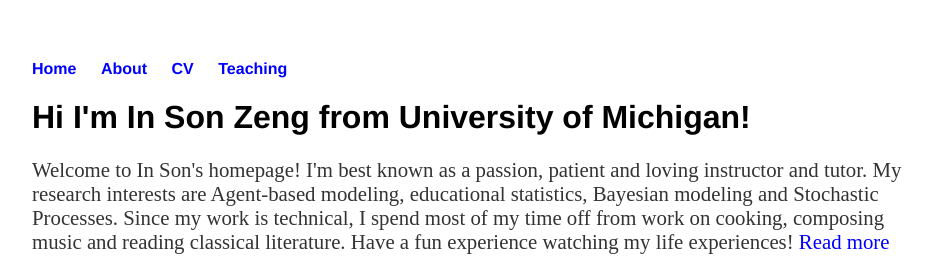
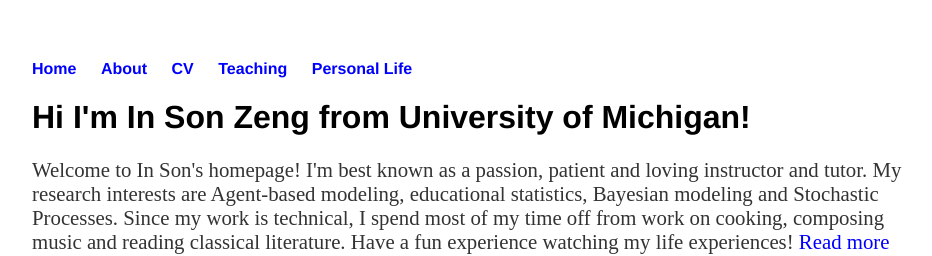
Before and after one commit to son520804/son520804.github.io, a Jekyll site: the page built from index.html, in a window 1280 px wide. Shown: the top 256 px of the page, without its empty margins (160-1092 px from the left). Built offline with Jekyll 4.4.1, drawn with Linux system fonts in a browser that asks for light colours.

Commit message:
Update default.html

```diff
--- a/_layouts/default.html
+++ b/_layouts/default.html
@@ -12,6 +12,7 @@
 		        	<li><a href="/about">About</a></li>
 	        		<li><a href="/cv">CV</a></li>
 	        		<li><a href="/Teaching">Teaching</a></li>
+				<li><a href="/Personal">Personal Life</a></li>
 	    		</ul>
 			</nav>
 			<div class="container">
```
